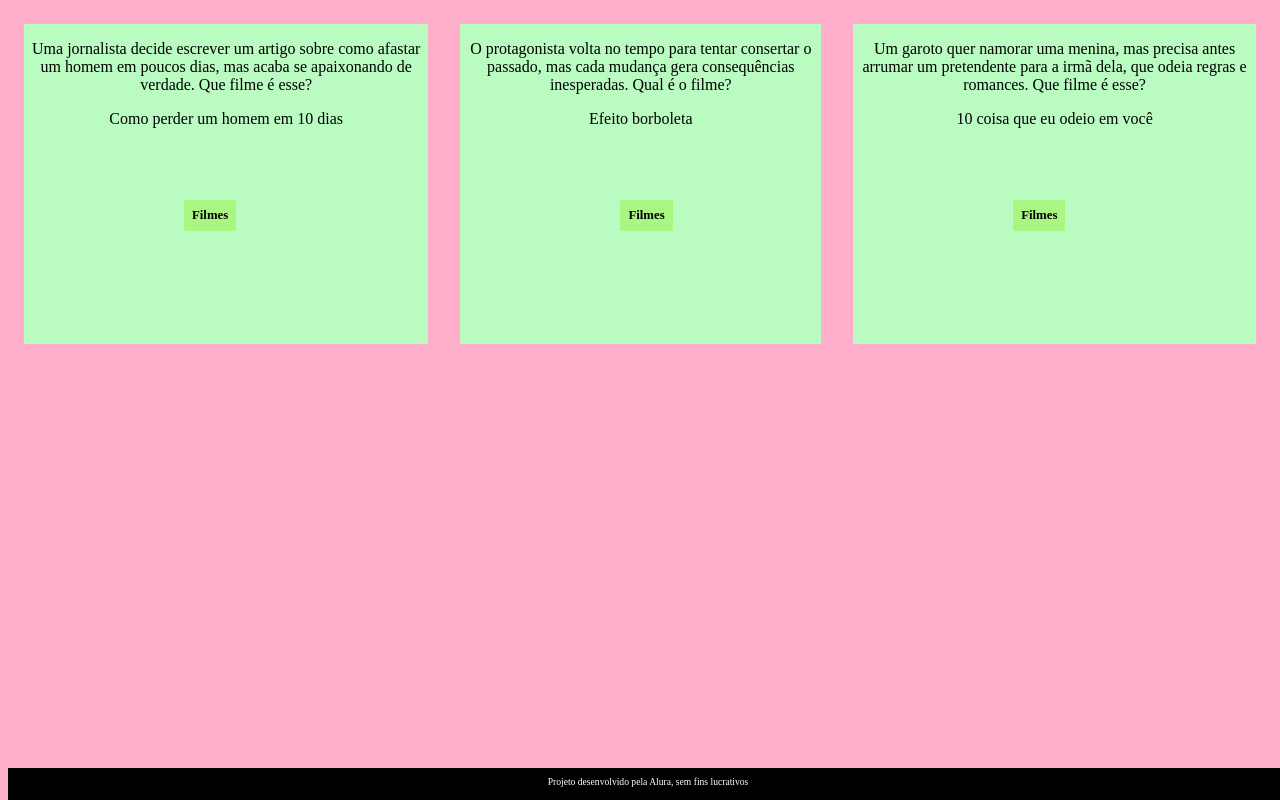
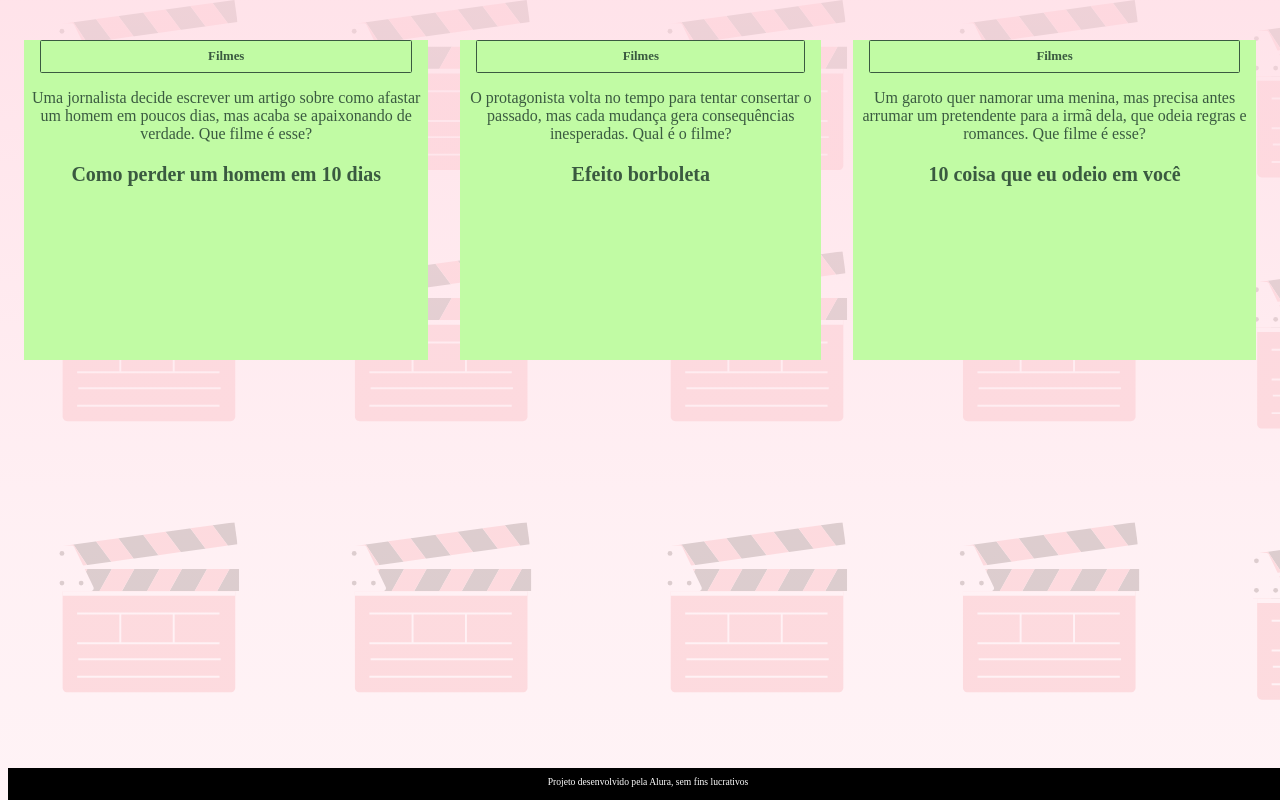
Before and after one commit to Kamillyfcm/flashcards, a plain HTML site: page index.html in a window 1280 px wide. Drawn offline with Linux system fonts and the light colour scheme; a web font is replaced by a local one.

Commit message:
Add files via upload

```diff
--- a/Assets/style.css
+++ b/Assets/style.css
@@ -1,5 +1,12 @@
+:root {
+    --text-color: #3a5a40;
+    --card-front-color: #c1fba4;
+    --card-back-color: #ffffffff;
+}
+
+
 body{
-    background-color: #FFAFCC;
+    background: url('img/fundokamilly.png');
     font-family: Bai Jamjuree;
 }
 
@@ -9,17 +16,20 @@ body{
 
 .cartao{
     margin: 1rem 1rem;
-    background-color: #B9FBC0;
     height: 20rem;
     flex-grow: 1;
     flex-basis: calc(33%-6rem);
 }
 
-.cartao__conteudo{
+.cartao__conteudo {
+    background-color: var(--card-front-color);
     text-align: center;
     /* background-color: aquamarine; */
     height: 100%;
+    transform-style: preserve-3d;
+    transition: transform 300ms ease-in-out;
 }
+
 footer {
     background-color: black;
     color: white;
@@ -31,14 +41,38 @@ footer {
 }
 
 .cartao__conteudo h3{
-background-color: #AAF683;
-text-align: left;
+color: var(--text-color);
+border: 1px solid var(--text-color);
+text-align: center;
 padding: 0.5rem;
-position:absolute;
-margin: 10rem;
+position:;
+margin: 1rem;
 border-radius: 0.1rem;
 font-size: 1vw;
 
+}
+
+.cartao__conteudo__pergunta p {
+    color: var(--text-color);
+    font-weight: 500;
+}
+
+.cartao:hover .cartao__conteudo {
+    transform: rotateY(180deg);
+}
+
+
+
+
+
+
+
+
+
+.cartao__conteudo__resposta p {
+    color: var(--text-color);
+    font-weight: 700;
+    font-size: 20px
 }
 
 
--- a/index.html
+++ b/index.html
@@ -3,6 +3,9 @@
 <head>
     <meta charset="UTF-8">
     <meta name="viewport" content="width=device-width, initial-scale=1.0">
+    <link rel="preconnect" href="https://fonts.googleapis.com">
+<link rel="preconnect" href="https://fonts.gstatic.com" crossorigin>
+<link href="https://fonts.googleapis.com/css2?family=Bai+Jamjuree:ital,wght@0,200;0,300;0,400;0,500;0,600;0,700;1,200;1,300;1,400;1,500;1,600;1,700&display=swap" rel="stylesheet">
     <link rel="stylesheet" href="Assets/style.css">
     <title>Flashcard</title>
 </head>
```
Also changed, not shown: Assets/img/bg-desktop.webp (added), Assets/img/bg-mobile.webp (added), Assets/img/bg-tablet.webp (added), Assets/img/fundokamilly.png (added).
